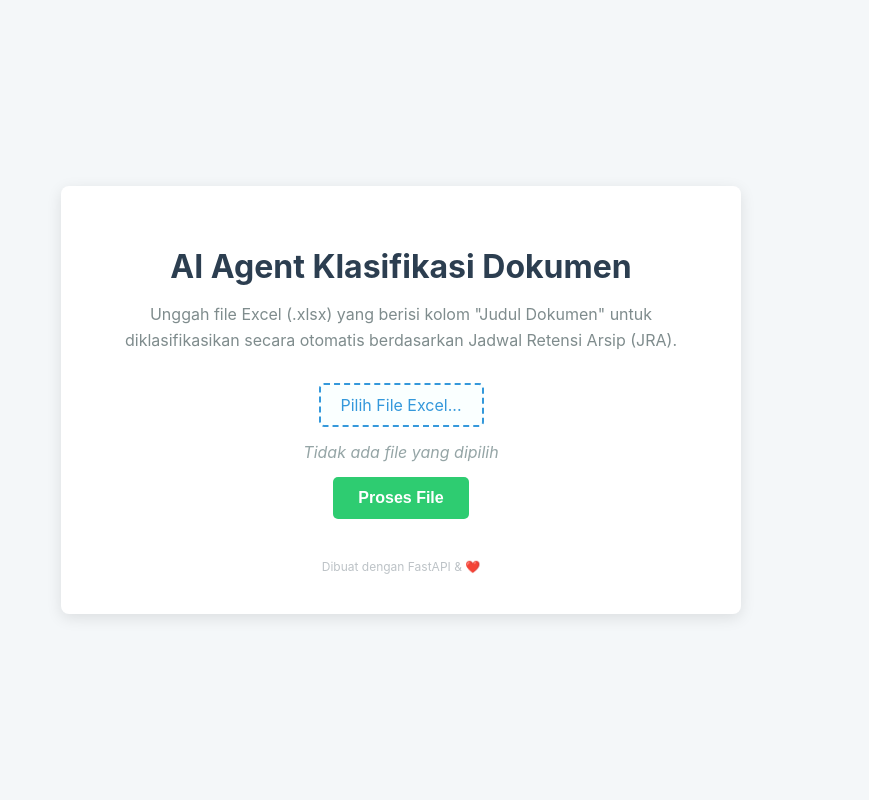
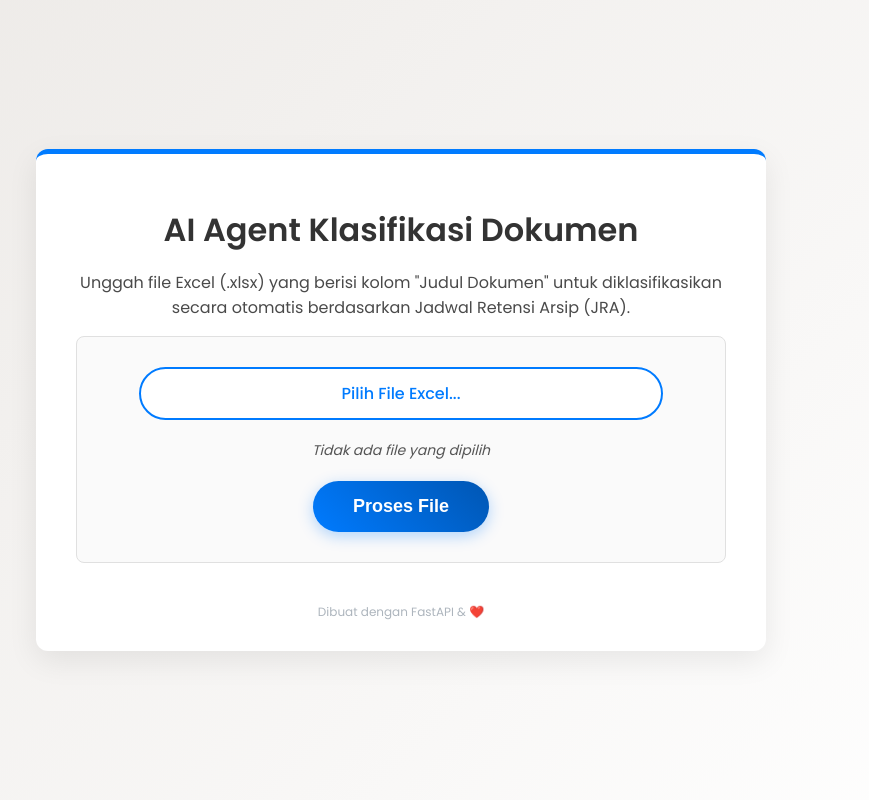
Before and after one commit to Fadzaki31/AI-AGENT-PLN, a Flask app: page / in a window 1280 px wide. Shown: the whole page, without its empty margins (239-1108 px from the left). Run offline with Flask 3, Linux system fonts and the light colour scheme.

Commit message:
Enhance UI with loading indicator and new styles

```diff
--- a/static/css/style.css
+++ b/static/css/style.css
@@ -1,88 +1,149 @@
-/* static/css/style.css */
+/* static/css/style.css - VERSI BARU */
+@import url('https://fonts.googleapis.com/css2?family=Poppins:wght@400;500;600&display=swap');
+
 body {
-    font-family: -apple-system, BlinkMacSystemFont, "Segoe UI", Roboto, "Helvetica Neue", Arial, sans-serif;
-    background-color: #f4f7f9;
-    color: #333;
+    font-family: 'Poppins', sans-serif;
+    background: linear-gradient(135deg, #ece9e6, #ffffff);
+    color: #4A4A4A;
     display: flex;
     justify-content: center;
     align-items: center;
-    height: 100vh;
+    min-height: 100vh;
     margin: 0;
+    padding: 20px;
+    box-sizing: border-box;
 }
 
 .container {
     background-color: #ffffff;
-    padding: 40px;
-    border-radius: 8px;
-    box-shadow: 0 4px 15px rgba(0, 0, 0, 0.1);
+    padding: 30px 40px;
+    border-radius: 12px;
+    box-shadow: 0 10px 30px rgba(0, 0, 0, 0.08);
     text-align: center;
-    max-width: 600px;
+    max-width: 650px;
     width: 100%;
+    border-top: 5px solid #007BFF;
 }
 
 h1 {
-    color: #2c3e50;
-    margin-bottom: 15px;
+    color: #333;
+    font-weight: 600;
+    margin-bottom: 10px;
 }
 
-p {
-    color: #7f8c8d;
-    line-height: 1.6;
-    margin-bottom: 30px;
+p.description {
+    color: #6c757d;
+    line-height: 1.7;
+    margin-bottom: 35px;
+    font-size: 16px;
 }
 
 .upload-form {
     display: flex;
     flex-direction: column;
     align-items: center;
-    gap: 15px;
+    gap: 20px;
+    border: 1px solid #e0e0e0;
+    padding: 30px;
+    border-radius: 8px;
+    background-color: #fafafa;
 }
 
-/* Menyembunyikan input file asli */
 input[type="file"] {
     display: none;
 }
 
-/* Membuat tombol upload custom */
 .custom-file-upload {
-    border: 2px dashed #3498db;
-    color: #3498db;
-    background-color: #faffff;
+    border: 2px solid #007BFF;
+    color: #007BFF;
+    background-color: #ffffff;
     display: inline-block;
-    padding: 10px 20px;
+    padding: 12px 25px;
     cursor: pointer;
-    border-radius: 5px;
-    transition: background-color 0.3s, color 0.3s;
+    border-radius: 50px;
+    font-weight: 500;
+    transition: all 0.3s ease;
+    width: 80%;
 }
 
 .custom-file-upload:hover {
-    background-color: #3498db;
+    background-color: #007BFF;
     color: #ffffff;
+    transform: translateY(-2px);
 }
 
 #file-name {
-    color: #95a5a6;
+    color: #555;
     font-style: italic;
+    font-size: 14px;
+    word-break: break-all;
 }
 
 button[type="submit"] {
-    background-color: #2ecc71;
+    background: linear-gradient(45deg, #007BFF, #0056b3);
     color: white;
     border: none;
-    padding: 12px 25px;
-    font-size: 16px;
-    font-weight: bold;
-    border-radius: 5px;
+    padding: 15px 40px;
+    font-size: 18px;
+    font-weight: 600;
+    border-radius: 50px;
     cursor: pointer;
-    transition: background-color 0.3s;
+    transition: all 0.3s ease;
+    box-shadow: 0 4px 15px rgba(0, 123, 255, 0.3);
 }
 
 button[type="submit"]:hover {
-    background-color: #27ae60;
+    transform: translateY(-3px);
+    box-shadow: 0 6px 20px rgba(0, 123, 255, 0.4);
 }
+
+button[type="submit"]:disabled {
+    background: #cccccc;
+    cursor: not-allowed;
+    box-shadow: none;
+    transform: none;
+}
+
 
 .footer {
     margin-top: 40px;
     font-size: 12px;
-    color: #bdc3c7;
+    color: #adb5bd;
 }
+
+/* ===== STYLE BARU UNTUK LOADING SPINNER ===== */
+#overlay {
+    position: fixed;
+    top: 0;
+    left: 0;
+    width: 100%;
+    height: 100%;
+    background-color: rgba(255, 255, 255, 0.9);
+    display: none;
+    justify-content: center;
+    align-items: center;
+    flex-direction: column;
+    z-index: 1000;
+    backdrop-filter: blur(5px);
+}
+
+#overlay p {
+    color: #333;
+    margin-top: 20px;
+    font-size: 18px;
+    font-weight: 500;
+}
+
+.spinner {
+    border: 8px solid #f3f3f3;
+    border-top: 8px solid #007BFF;
+    border-radius: 50%;
+    width: 60px;
+    height: 60px;
+    animation: spin 1.5s linear infinite;
+}
+
+@keyframes spin {
+    0% { transform: rotate(0deg); }
+    100% { transform: rotate(360deg); }
+}
--- a/templates/index.html
+++ b/templates/index.html
@@ -5,6 +5,11 @@
     <meta name="viewport" content="width=device-width, initial-scale=1.0">
     <title>AI Agent Klasifikasi JRA</title>
     <link rel="stylesheet" href="/static/css/style.css">
+    <link rel="preconnect" href="https://fonts.googleapis.com">
+    <link rel="preconnect" href="https://fonts.gstatic.com" crossorigin>
+    <link href="https://fonts.googleapis.com/css2?family=Poppins:wght@400;500;600&display=swap" rel="stylesheet">
+    <link rel="stylesheet" href="/static/css/style.css">
+
 </head>
 <body>
     <div class="container">
@@ -26,11 +31,28 @@
     </div>
 
     <script>
-        // Script sederhana untuk menampilkan nama file yang dipilih
-        document.getElementById('file-upload').onchange = function () {
-            var fileName = this.files[0] ? this.files[0].name : "Tidak ada file yang dipilih";
-            document.getElementById('file-name').textContent = fileName;
-        };
-    </script>
+            const uploadForm = document.querySelector('.upload-form');
+            const overlay = document.getElementById('overlay');
+            const fileInput = document.getElementById('file-upload');
+            const fileNameSpan = document.getElementById('file-name');
+
+            // Script untuk menampilkan nama file yang dipilih
+            fileInput.onchange = function () {
+                const fileName = this.files[0] ? this.files[0].name : "Tidak ada file yang dipilih";
+                fileNameSpan.textContent = fileName;
+            };
+
+            // Script untuk menampilkan overlay saat form disubmit
+            uploadForm.addEventListener('submit', function() {
+                // Pastikan file sudah dipilih sebelum menampilkan loading
+                if (fileInput.files.length > 0) {
+                    overlay.style.display = 'flex';
+                }
+            });
+        </script>
+    <div id="overlay">
+            <div class="spinner"></div>
+            <p>Sedang memproses... mohon tunggu.</p>
+        </div>
 </body>
 </html>
```
